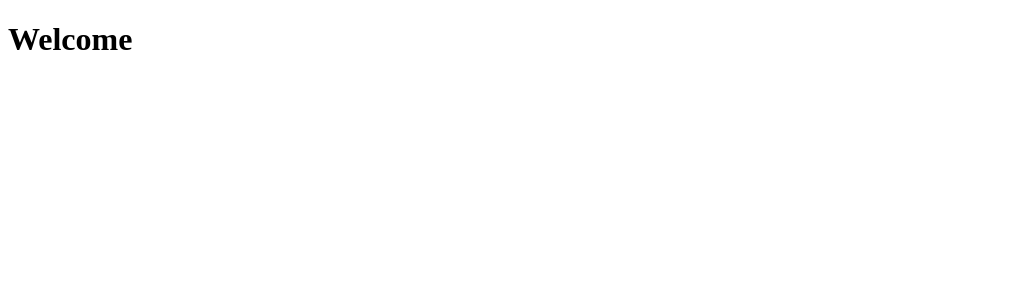
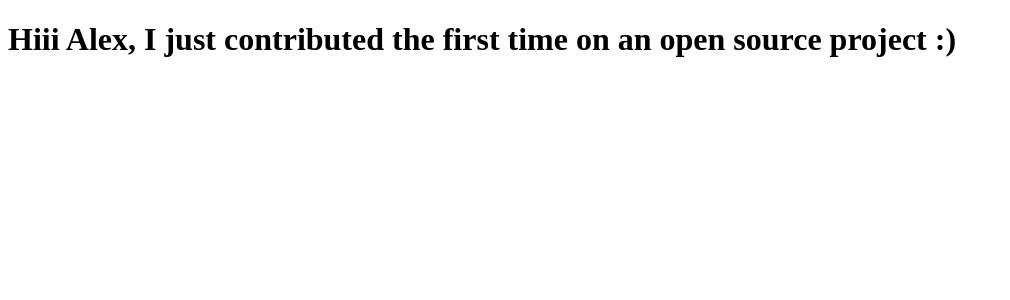
Before and after one commit to LidiaBaciu/OnlineStore, a React (Create React App) app in the folder frontend/: page / in a window 1280 px wide. Shown: the top 300 px of the page, without its empty margins (0-1010 px from the left). Built offline with nearby package versions, Linux system fonts and the light colour scheme.

Commit message:
my first contribution :100:

```diff
--- a/frontend/src/App.js
+++ b/frontend/src/App.js
@@ -3,7 +3,7 @@ import React from 'react';
 const App = () => {
   return (
     <>
-      <h1> Welcome </h1>
+      <h1> Hiii Alex, I just contributed the first time on an open source project :) </h1>
     </>
 
   );
```
Also changed, not shown: 1 other file (tests, documents, lock files or other folders).
